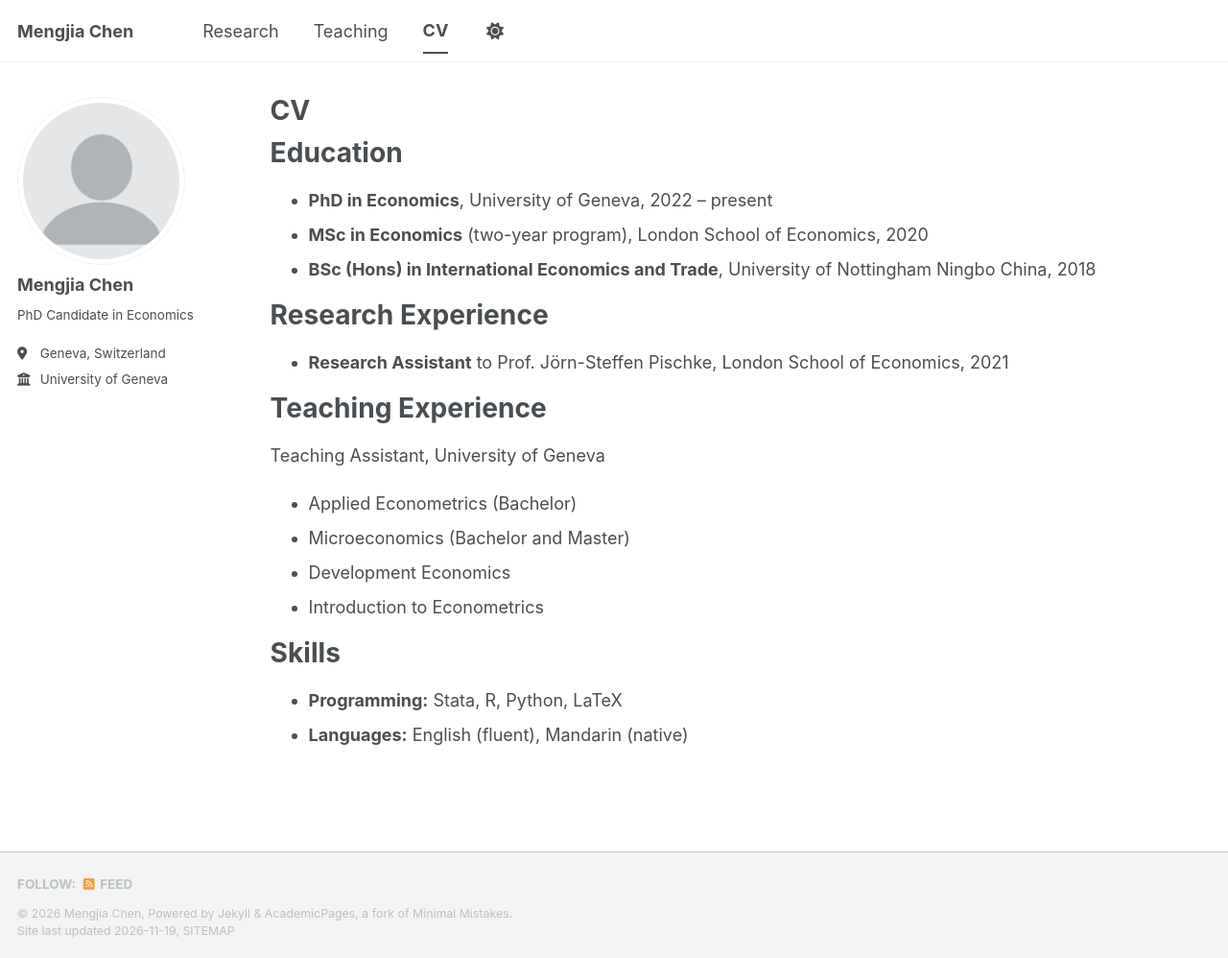
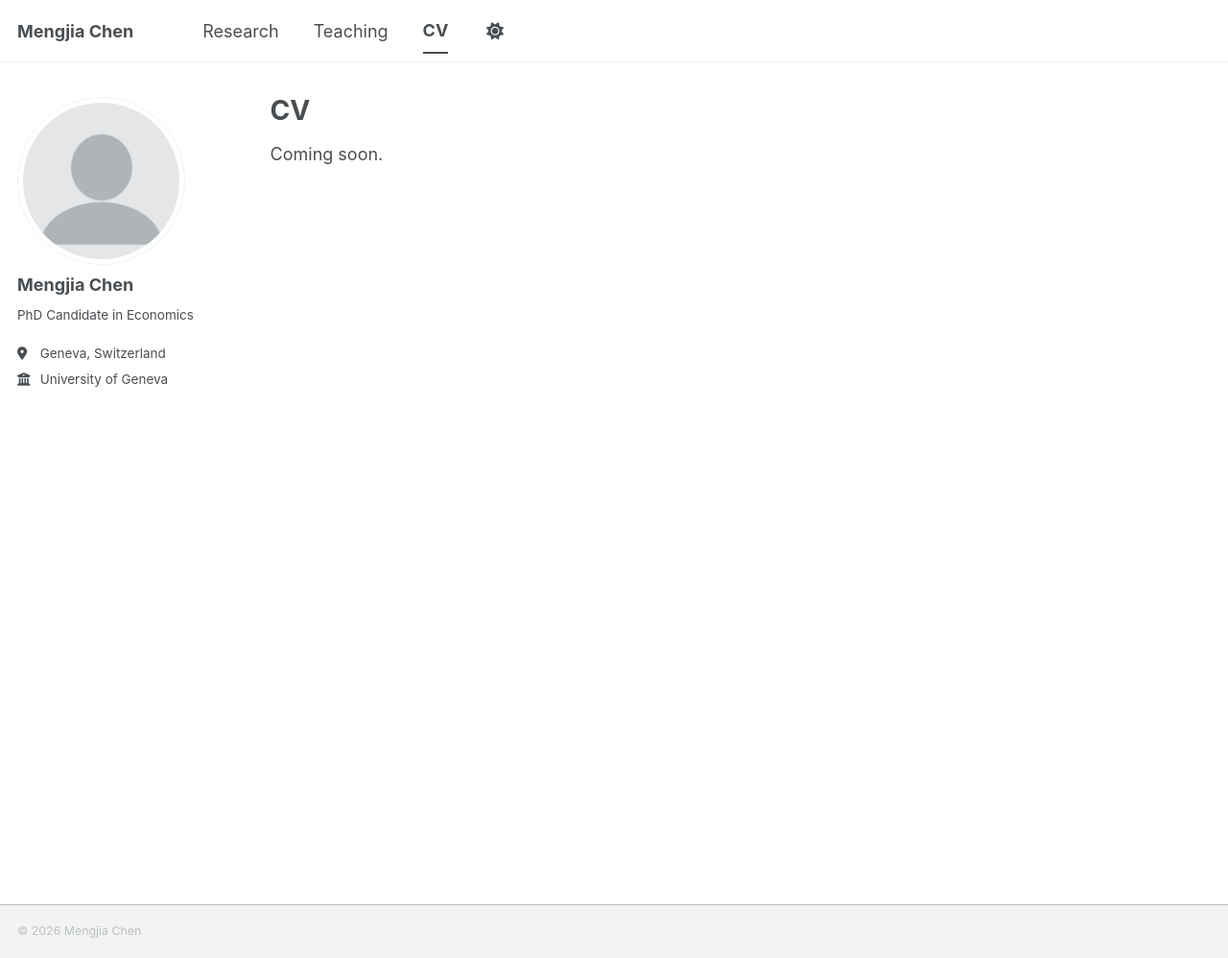
Before and after one commit to mengjia-chen/mengjia-chen.github.io, a Jekyll site: the page built from _pages/cv.md, in a window 1280 px wide and 998 px high. Shown: the whole window at 96% size. Built offline with Jekyll 4.4.1, drawn with Linux system fonts in a browser that asks for light colours; a script bundle is joined from its source files by our own code; a style sheet for code colours, icons or effects is not loaded.

Commit message:
clean up pages

```diff
--- a/_config.yml
+++ b/_config.yml
@@ -125,7 +125,7 @@ staticman:
       options:
         format           : "iso8601" # "iso8601" (default), "timestamp-seconds", "timestamp-milliseconds"
 atom_feed:
-  hide                   : false     # change to true to hide the RSS feed in the footer
+  hide                   : true      # change to false to show the RSS feed link in the footer
   path                   : # blank (default) uses feed.xml
 
 
--- a/_includes/footer.html
+++ b/_includes/footer.html
@@ -20,6 +20,5 @@
 {% endif %}
 
 <div class="page__footer-copyright">
-  &copy; {{ site.time | date: '%Y' }} {{ site.name | default: site.title }}, {{ site.data.ui-text[site.locale].powered_by | default: "Powered by" }} <a href="https://jekyllrb.com" rel="nofollow">Jekyll</a> &amp; <a href="https://github.com/academicpages/academicpages.github.io">AcademicPages</a>, a fork of <a href="https://mademistakes.com/work/minimal-mistakes-jekyll-theme/" rel="nofollow">Minimal Mistakes</a>.<br />
-  Site last updated {{ "now" | date: '%Y-%m-%d' }}, <a href="/sitemap/" style="text-transform: uppercase;">{{ site.data.ui-text[site.locale].site_map | default: "Sitemap" }}</a>
+  &copy; {{ site.time | date: '%Y' }} {{ site.name | default: site.title }}
 </div>
--- a/_pages/cv.md
+++ b/_pages/cv.md
@@ -7,33 +7,10 @@ redirect_from:
   - /resume
 ---
 
-<!-- When your CV is ready, put the PDF at files/cv.pdf and uncomment the next line: -->
-<!-- [Download my CV (PDF)](/files/cv.pdf) -->
+Coming soon.
 
-Education
-======
-
-- **PhD in Economics**, University of Geneva, 2022 – present
-- **MSc in Economics** (two-year program), London School of Economics, 2020
-- **BSc (Hons) in International Economics and Trade**, University of Nottingham Ningbo China, 2018
-
-Research Experience
-======
-
-- **Research Assistant** to Prof. Jörn-Steffen Pischke, London School of Economics, 2021
-
-Teaching Experience
-======
-
-Teaching Assistant, University of Geneva
-
-- Applied Econometrics (Bachelor)
-- Microeconomics (Bachelor and Master)
-- Development Economics
-- Introduction to Econometrics
-
-Skills
-======
-
-- **Programming:** Stata, R, Python, LaTeX
-- **Languages:** English (fluent), Mandarin (native)
+<!--
+When your CV is ready, save it as files/cv.pdf, delete "Coming soon." above,
+and delete the two comment markers around the next line:
+[Download my CV (PDF)](/files/cv.pdf)
+-->
```
Also changed, not shown: _pages/research.md (+3 -18 lines), _pages/teaching.md (+5 -6 lines), 1 other file.
